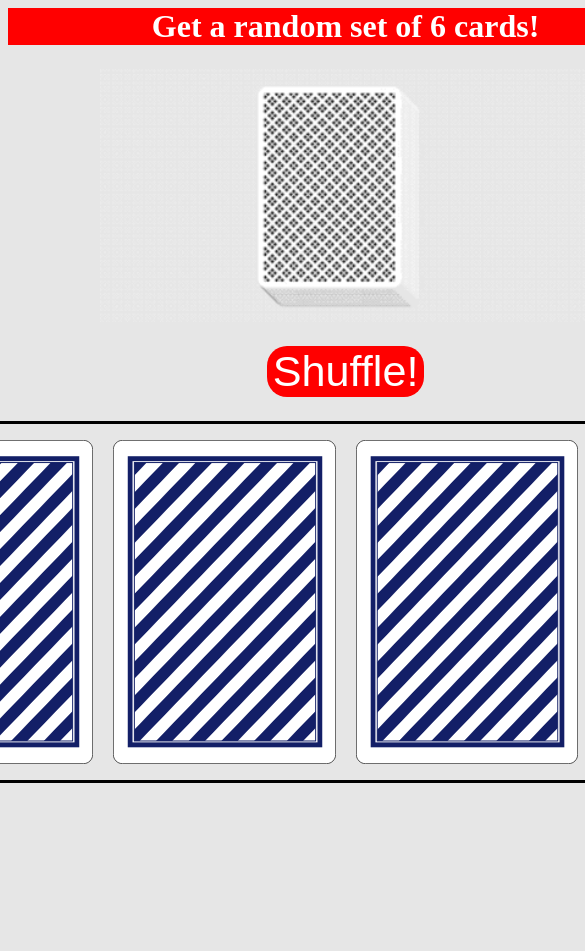
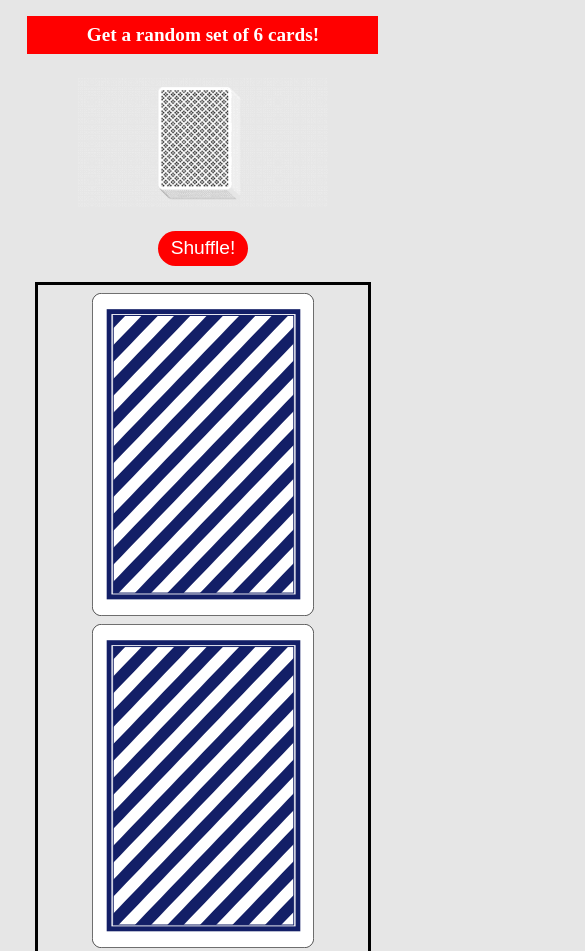
Before and after one commit to peronamyqueen/Card-Shuffling-Website, a plain HTML site: page index.html in a window 390 px wide. Shown: the top 951 px of the page, 585 px wide, since content can reach past the window. Before the commit the page ends 860 px from the top, so only its background shows below. Drawn offline with Linux system fonts and the light colour scheme.

Commit message:
Media quaries added

```diff
--- a/main.css
+++ b/main.css
@@ -1,27 +1,36 @@
 html {
   margin: 0;
   padding: 0;
+  box-sizing: border-box;
+}
+
+*,
+*:before,
+*:after {
+  box-sizing: inherit;
 }
 
 body {
   display: flex;
   flex-flow: column nowrap;
-  justify-items: center;
+  justify-content: center;
   align-items: center;
   min-height: 100vh;
-  min-width: 80vh;
+  width: 100%;
   gap: 1.5rem;
   background-color: #e6e6e6;
+  padding: 1rem;
 }
 
 h1 {
-  display: inline;
+  display: inline-block;
   text-align: center;
-  font-size: 2rem;
-  width: 80vh;
+  font-size: clamp(1.5rem, 5vw, 2rem);
+  width: min(80vw, 600px);
   background-color: red;
   color: white;
   margin: 0;
+  padding: 0.5rem;
 }
 
 .shuffle-interface {
@@ -30,28 +39,40 @@ h1 {
   justify-content: center;
   align-items: center;
   gap: 1.5rem;
-  width: 20%;
+  width: min(90%, 400px);
 }
 
 .shuffle-img {
-  display: inline;
-  height: 30vh;
-  width: auto;
+  display: block;
+  height: auto;
+  max-height: 40vh;
+  width: min(100%, 400px);
+  object-fit: contain;
 }
 
 .shuffle-button {
-  font-size: 2.7rem;
+  font-size: clamp(1.5rem, 4vw, 2.2rem);
   color: white;
   background-color: red;
   border: none;
   border-radius: 20px;
+  padding: 0.5rem 1rem;
+  cursor: pointer;
+  transition: transform 0.2s ease;
+}
+
+.shuffle-button:hover {
+  transform: scale(1.05);
 }
 
 .cards-result {
   display: flex;
-  gap: 20px;
+  flex-wrap: wrap;
+  gap: 1rem;
   padding: 1rem;
   border: 3px solid black;
+  justify-content: center;
+  width: min(90%, 800px);
 }
 
 .card-roll {
@@ -81,3 +102,54 @@ h1 {
     transform: scaleX(1);
   }
 }
+
+/* Media Queries for smaller devices */
+@media screen and (max-width: 600px) {
+  body {
+    gap: 1rem;
+    padding: 0.5rem;
+  }
+
+  h1 {
+    font-size: clamp(1.2rem, 4vw, 1.6rem);
+    width: 90vw;
+  }
+
+  .shuffle-interface {
+    width: 95%;
+  }
+
+  .shuffle-img {
+    max-height: 25vh;
+    width: min(100%, 250px);
+  }
+
+  .shuffle-button {
+    font-size: clamp(1.2rem, 3.5vw, 1.8rem);
+    padding: 0.4rem 0.8rem;
+  }
+
+  .cards-result {
+    gap: 0.5rem;
+    padding: 0.5rem;
+  }
+}
+
+/* Media Queries for larger devices (e.g., tablets) */
+@media screen and (min-width: 601px) and (max-width: 900px) {
+  h1 {
+    font-size: clamp(1.6rem, 4.5vw, 1.8rem);
+  }
+
+  .shuffle-interface {
+    width: min(80%, 350px);
+  }
+
+  .shuffle-img {
+    max-height: 28vh;
+  }
+
+  .shuffle-button {
+    font-size: clamp(1.4rem, 4vw, 2rem);
+  }
+}
```
